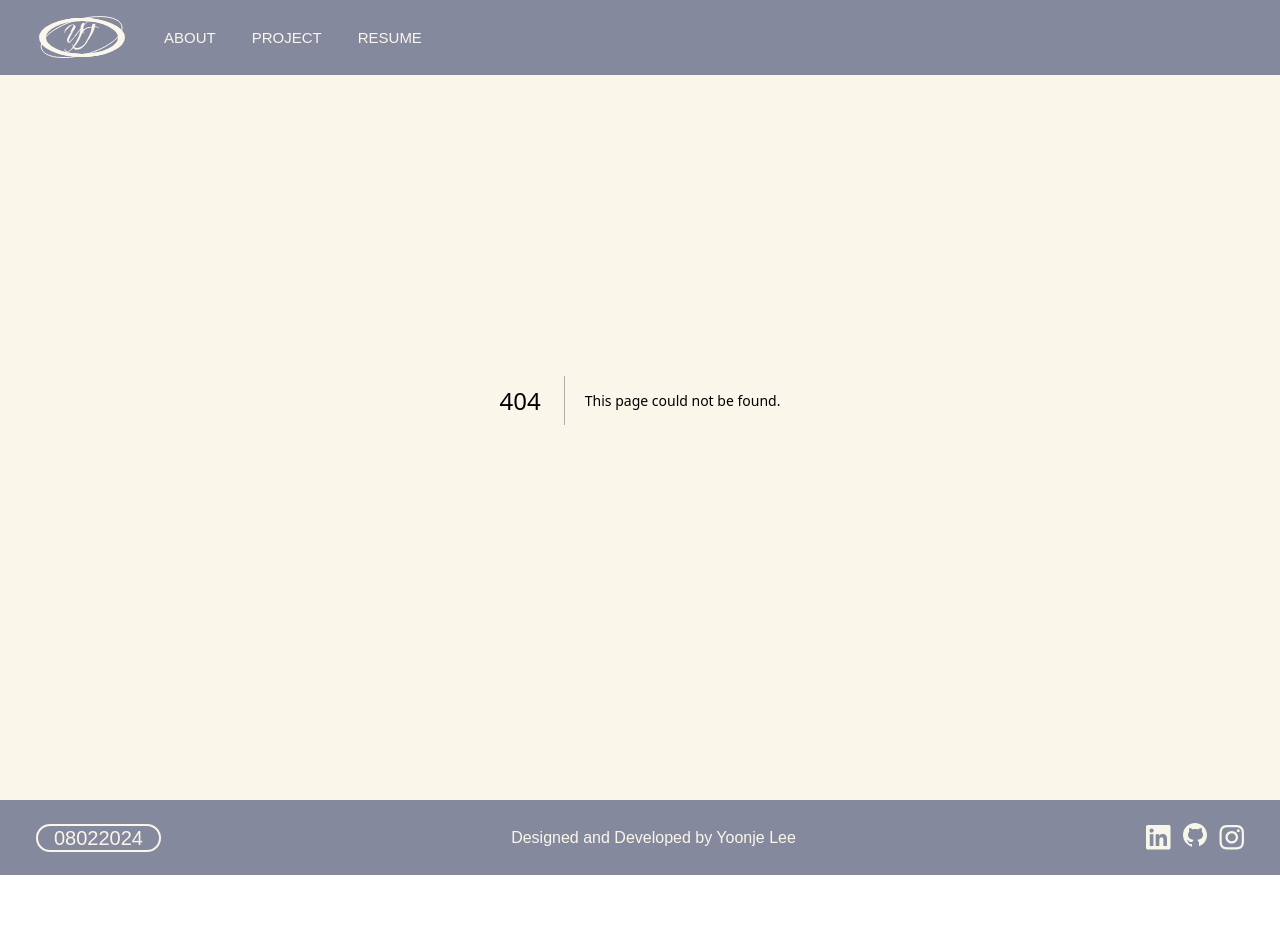
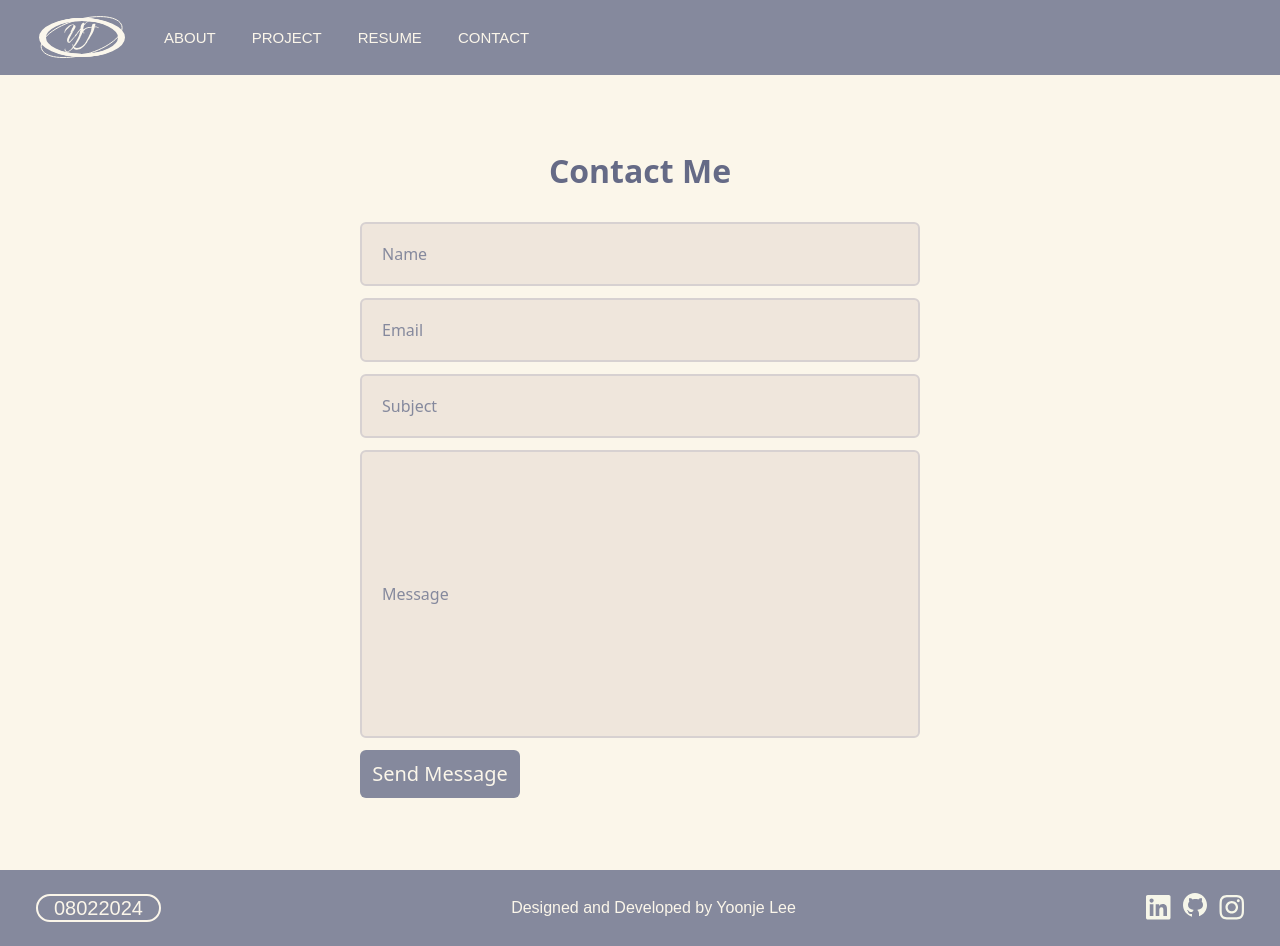
Before and after one commit to yoonlee201/Yoonjedotcom, a Next.js app: page /contact in a window 1280 px wide. Before the commit this address had no page. Before the commit the page ends 875 px from the top, so only its background shows below. Built offline with nearby package versions, Linux system fonts and the light colour scheme.

Commit message:
contact page fin

```diff
--- a/src/app/_components/Button.tsx
+++ b/src/app/_components/Button.tsx
@@ -1,40 +1,59 @@
 'use client';
 
-import Image from 'next/image'; // Assuming you're using Next.js
-import NextLink from 'next/link'; // Import Next.js Link component
-import React from 'react';
+import { VariantProps, cva } from 'class-variance-authority';
+import React, { ButtonHTMLAttributes, PropsWithChildren } from 'react';
 
-type CustomLinkProps = {
-    href: string;
-    color?: 'blue' | 'beige';
-    src: string;
-    alt: string;
-    className?: string;
-    children: React.ReactNode;
-};
+export type ButtonProps = PropsWithChildren<
+    ButtonHTMLAttributes<HTMLButtonElement>
+> &
+    VariantProps<typeof buttonVariants>;
 
-export default function CustomLink({
+export function Button({
     children,
-    color = 'blue',
-    href,
-    src,
-    alt,
+    onClick,
+    bg = 'blue',
+    size = 'sm',
+    rounded = 'sm',
     className,
+    disabled,
+    type,
     ...rest
-}: CustomLinkProps) {
+}: ButtonProps) {
     return (
-        <NextLink
-            href={href}
-            className={`flex h-[1.5rem] items-center gap-1 rounded-sm bg-blue p-1 text-[0.8rem] text-p text-${color === 'beige' ? 'blue' : 'beige'} ${className || ''}`}
+        <button
+            disabled={disabled}
+            type={type}
+            onClick={onClick}
+            className={buttonVariants({ bg, size, rounded, className })}
             {...rest}>
-            <Image
-                src={src}
-                alt={alt}
-                className={`svg-${color} h-[90%] w-[90%]`}
-                width={24} // Add appropriate width
-                height={24} // Add appropriate height
-            />
             {children}
-        </NextLink>
+        </button>
     );
 }
+
+const buttonVariants = cva('flex items-center justify-center gap-1 p-1', {
+    variants: {
+        size: {
+            h1: 'text-h1 pt-[3rem]',
+            h2: 'text-h2',
+            h3: 'text-h3',
+            sm: 'text-[0.8rem] text-p h-[1.5rem]',
+        },
+        bg: {
+            blue: 'bg-blue text-beige',
+            'blue-2': 'bg-blue-2 text-beige',
+            beige: 'bg-beige text-blue',
+        },
+        rounded: {
+            full: 'rounded-full',
+            lg: 'rounded-lg',
+            md: 'rounded-md',
+            sm: 'rounded-sm',
+        },
+    },
+    defaultVariants: {
+        size: 'sm',
+        bg: 'blue',
+        rounded: 'sm',
+    },
+});
--- a/src/app/_components/NavBar.tsx
+++ b/src/app/_components/NavBar.tsx
@@ -61,6 +61,7 @@ const NavBar = () => {
                 <NavButton href="/about">ABOUT</NavButton>
                 <NavButton href="/project">PROJECT</NavButton>
                 <NavButton href="/resume">RESUME</NavButton>
+                <NavButton href="/contact">CONTACT</NavButton>
                 <button
                     ref={buttonRef}
                     type="button"
@@ -119,13 +120,20 @@ const Dropdown = forwardRef<HTMLDivElement, {}>(function ({}, ref) {
                         Project
                     </Link>
                 </li>
-                <li className="px-4 py-3 text-navlink hover:bg-blue-2">
+                <li className="border-blue-2 px-4 border-b-2 py-3 text-navlink hover:bg-blue-2">
                     <Link
                         href="/resume"
                         className="block h-full w-full">
                         Resume
                     </Link>
                 </li>
+                <li className="px-4 py-3 text-navlink hover:bg-blue-2">
+                    <Link
+                        href="/contact"
+                        className="block h-full w-full">
+                        Contact
+                    </Link>
+                </li>
             </ul>
         </div>
     );
--- a/src/app/_components/aboutPage/About.tsx
+++ b/src/app/_components/aboutPage/About.tsx
@@ -30,14 +30,14 @@ const About = () => {
                     className="flex gap-3"
                     color="blue"
                 />
-                <Link
-                    href="/project"
-                    className="text-p text-blue">
+                <p className="text-p text-blue">
                     or contact me{' '}
-                    <strong className="hover:text-red text-blue-2 underline">
-                        here
-                    </strong>
-                </Link>
+                    <Link href="/contact">
+                        <strong className="text-blue-2 underline hover:text-red">
+                            here
+                        </strong>
+                    </Link>
+                </p>
             </div>
         </div>
     );
--- /dev/null
+++ b/src/app/_components/contactPage/Contact.tsx
@@ -0,0 +1,62 @@
+'use client';
+
+import { Title } from '@/app/_components/Title';
+import { ConnectIcons } from '@/app/_components/Logo';
+import Link from 'next/link';
+import Image from 'next/image';
+import { Button } from '../Button';
+
+const Contact = () => {
+    return (
+        <div className="m-4 flex w-[90vw] max-w-[35rem] flex-col items-center justify-center">
+            <Title>Contact Me</Title>
+            <form className="w-full pt-[2rem]">
+                <fieldset className="inline-flex w-full flex-col gap-3">
+                    <Input
+                        type="text"
+                        size="small"
+                        label="Name"
+                    />
+                    <Input
+                        type="email"
+                        size="small"
+                        label="Email"
+                    />
+                    <Input
+                        type="text"
+                        size="small"
+                        label="Subject"
+                    />
+                    <Input
+                        type="text"
+                        size="large"
+                        label="Message"
+                    />
+                    <Button className='w-[10rem] h-[3rem]' size={'h2'}>Send Message</Button>
+                </fieldset>
+            </form>
+        </div>
+    );
+};
+
+interface InputProps {
+    label?: string;
+    type: string;
+    size: 'large' | 'small';
+}
+
+const Input = ({ label, type, size }: InputProps) => {
+    return (
+        <label className="w-full">
+            <input
+                type={type}
+                placeholder={label}
+                className={`${size === 'large' ? 'h-[18rem]' : 'h-[4rem]'} w-full rounded-sm border-2 border-beige-3 bg-beige-2 p-5 text-blue-2 placeholder:text-p placeholder:text-blue`}
+                required
+
+            />
+        </label>
+    );
+};
+
+export default Contact;
--- a/src/app/_components/projectPage/ProjectTab.tsx
+++ b/src/app/_components/projectPage/ProjectTab.tsx
@@ -4,6 +4,7 @@ import Image from 'next/image';
 import Node from '~/public/devicons/nodejs.svg';
 import { skills } from '~/src/constants/skills';
 import { Title } from '@/app/_components/Title';
+import { Button } from '@/app/_components/Button';
 import Link from 'next/link';
 import Github from '~/public/github.svg';
 import Demo from '~/public/demo.svg';
@@ -65,27 +66,27 @@ const ProjectTab = ({ projectList }: ProjectTabProps) => {
                             </header>
                             <div className="inline-flex gap-2">
                                 {githubLink && (
-                                    <Link
-                                        href={githubLink}
-                                        className="flex h-[1.5rem] items-center gap-1 rounded-sm bg-blue p-1 text-[0.8rem] text-p text-beige">
+                                    <Link href={githubLink}>
+                                        <Button>
                                             <Image
                                                 src={Github}
                                                 alt="Github"
                                                 className={`svg-beige h-[90%] w-[90%]`}
                                             />
                                             Github
+                                        </Button>
                                     </Link>
                                 )}
                                 {demoLink && (
-                                    <Link
-                                        href={demoLink}
-                                        className="flex h-[1.5rem] items-center gap-1 rounded-sm bg-blue p-1 text-[0.8rem] text-p text-beige">
+                                    <Link href={demoLink}>
+                                        <Button>
                                             <Image
                                                 src={Demo}
                                                 alt="Github"
                                                 className={`svg-beige h-[90%] w-[90%]`}
                                             />
                                             Demo
+                                        </Button>
                                     </Link>
                                 )}
                             </div>
--- /dev/null
+++ b/src/app/contact/page.tsx
@@ -0,0 +1,15 @@
+import Contact from "@/app/_components/contactPage/Contact";
+
+export const route = '/contactme';
+
+const Page = () => {
+    return (
+        <main className="mb-[0rem] lg:mb-0">
+            <section className="flex justify-center overflow-y-auto pb-0 pt-root-top-md lg:pb-[3.5rem] lg:pt-root-top">
+                <Contact/>
+            </section>
+        </main>
+    );
+};
+
+export default Page;
```
Lines whose indentation alone changed are shown as unchanged.
